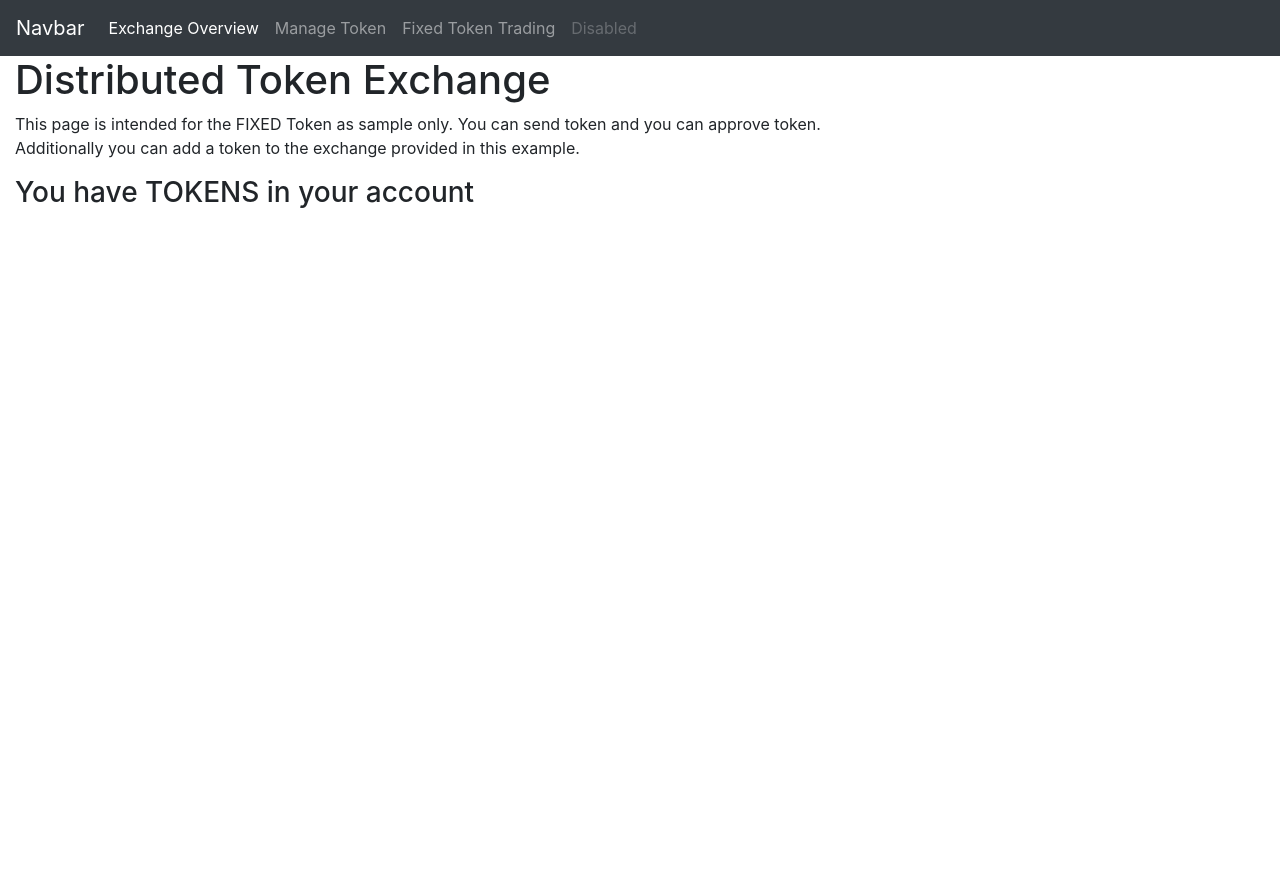
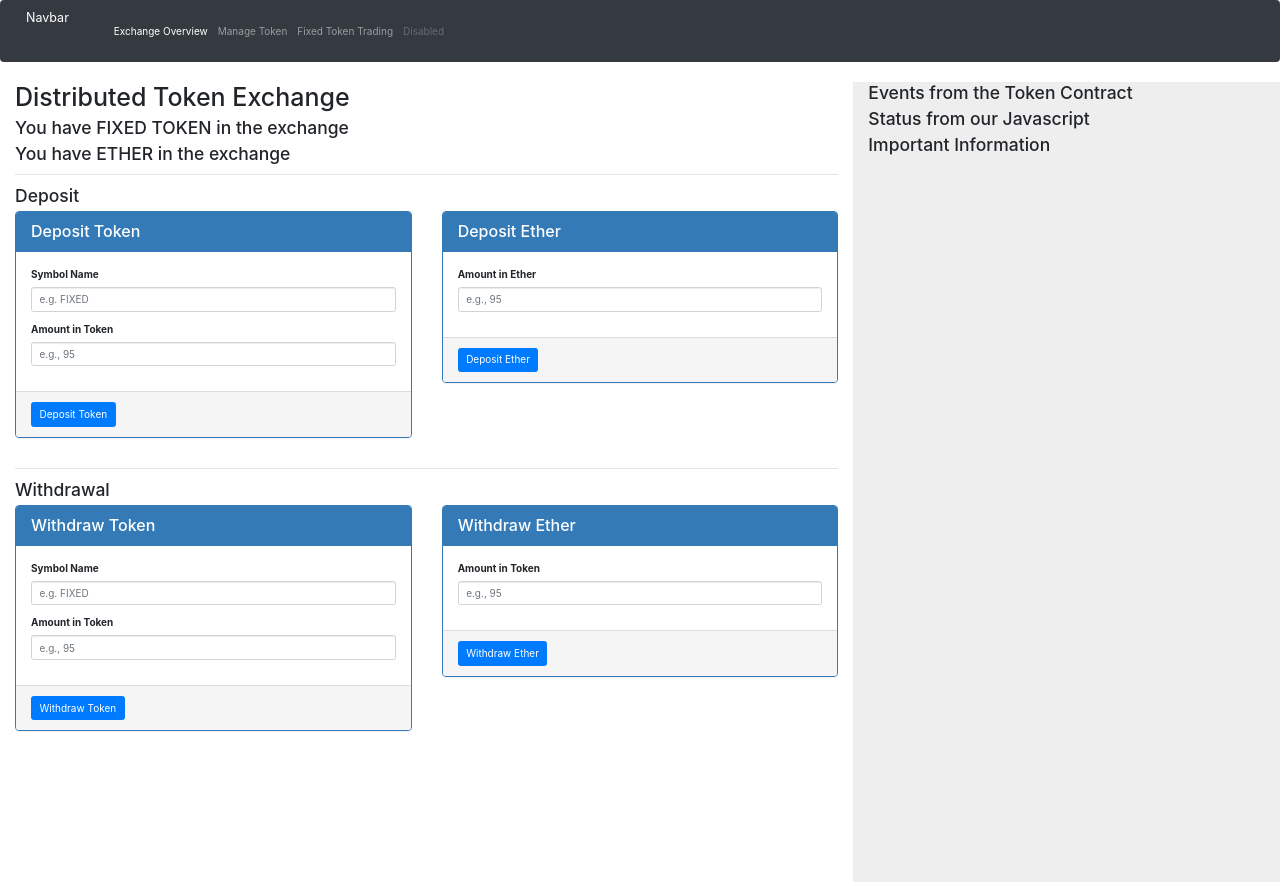
Before and after one commit to yattishr/tokenexchange, a website: page app/index.html in a window 1280 px wide. Before the commit the page ends 800 px from the top, so only its background shows below. Drawn offline with nearby package versions, Linux system fonts and the light colour scheme; files that its build step writes are made by us from their sources; files whose address does not match are found by name.

Commit message:
pushing latest updates and changes to index.html page

```diff
--- a/app/index.html
+++ b/app/index.html
@@ -5,8 +5,11 @@
     <meta name="viewport" content="width=device-width, initial-scale=1, maximum-scale=1, user-scalable=no">
     <script src="./app.js"></script>
     <!-- Bootstrap -->
+    <link href="app/stylesheets/bootstrap.min.css" rel="stylesheet">
+    <!-- Bootstrap -->
     <link rel="stylesheet" href="https://stackpath.bootstrapcdn.com/bootstrap/4.1.1/css/bootstrap.min.css" integrity="sha384-WskhaSGFgHYWDcbwN70/dfYBj47jz9qbsMId/iRN3ewGhXQFZCSftd1LZCfmhktB" crossorigin="anonymous">
 </head>
+
 <body>
 
   <nav class="navbar navbar-expand-lg navbar-dark bg-dark">
@@ -32,23 +35,128 @@
     </div>
   </nav>
 
- <div class="container-fluid">
+  <div class="container-fluid">
       <div class="row">
-        <div class="col-lg-8">
-          <h1>Distributed Token Exchange</h1>
-          <p>This page is intended for the FIXED Token as sample only. You can send token and you can approve token.
-              <br/>
-              Additionally you can add a token to the exchange provided in this example.</p>
-          <h3>You have <span class="black"><span id="balanceTokenInToken"></span> TOKENS</span> in your account</h3>
-          <br>
-        </div>
+          <div class="col-lg-8">
+
+              <h1>Distributed Token Exchange</h1>
+              <h3>You have <span class="black"><span id="balanceTokenInExchange"></span> FIXED TOKEN</span> in the
+                  exchange</h3>
+              <h3>You have <span class="black"><span id="balanceEtherInExchange"></span> ETHER</span> in the exchange</h3>
+
+              <hr />
+              <h3>Deposit</h3>
+              <div class="row">
+                  <div class="col-lg-6">
+
+                      <div class="panel panel-default panel-primary">
+                          <div class="panel-heading">
+                              <h3 class="panel-title">Deposit Token</h3>
+                          </div>
+                          <div class="panel-body">
+                            <form>
+                                 <div class="form-group">
+                                     <label for="inputNameDepositToken">Symbol Name</label>
+                                     <input type="text" name="inputNameDepositToken" class="form-control"
+                                            id="inputNameDepositToken" placeholder="e.g. FIXED">
+                                 </div>
+                                 <div class="form-group">
+                                     <label for="inputAmountDepositToken">Amount in Token</label>
+                                     <input type="number" name="inputAmountDepositToken" class="form-control"
+                                            id="inputAmountDepositToken" placeholder="e.g., 95">
+                                 </div>
+                            </form>
+                          </div>
+                           <div class="panel-footer">
+                             <button type="button" class="btn btn-primary" onclick="App.depositToken();return false;">
+                               Deposit Token
+                            </button>
+                           </div>
+                      </div>
+                  </div>
+                  <div class="col-lg-6">
+                      <div class="panel panel-default panel-primary">
+                          <div class="panel-heading">
+                              <h3 class="panel-title">Deposit Ether</h3>
+                          </div>
+                          <div class="panel-body">
+                              <form>
+                                  <div class="form-group">
+                                      <label for="inputAmountDepositEther">Amount in Ether</label>
+                                      <input type="number" name="inputAmountDepositEther" class="form-control"
+                                             id="inputAmountDepositEther" placeholder="e.g., 95">
+                                  </div>
+                              </form>
+                          </div>
+                           <div class="panel-footer">
+                             <button type="button" class="btn btn-primary" onclick="App.depositEther();return false;">Deposit
+                               Ether
+                             </button>
+                           </div>
+                      </div>
+                  </div>
+              </div>
+              <hr />
+              <h3>Withdrawal</h3>
+              <div class="row">
+                  <div class="col-lg-6">
+                      <div class="panel panel-default panel-primary">
+                          <div class="panel-heading">
+                              <h3 class="panel-title">Withdraw Token</h3>
+                          </div>
+                          <div class="panel-body">
+                              <form>
+                                  <div class="form-group">
+                                      <label for="inputNameWithdrawalToken">Symbol Name</label>
+                                      <input type="text" name="inputNameWithdrawalToken" class="form-control"
+                                             id="inputNameWithdrawalToken" placeholder="e.g. FIXED">
+                                  </div>
+                                  <div class="form-group">
+                                      <label for="inputAmountWithdrawalToken">Amount in Token</label>
+                                      <input type="number" name="inputAmountWithdrawalToken" class="form-control"
+                                             id="inputAmountWithdrawalToken" placeholder="e.g., 95">
+                                  </div>
+                              </form>
+                          </div>
+                          <div class="panel-footer">
+                                <button type="button" class="btn btn-primary" onclick="App.withdrawToken();return false;">
+                                    Withdraw Token
+                                </button>
+                          </div>
+                      </div>
+                  </div>
+                  <div class="col-lg-6">
+                    <div class="panel panel-default panel-primary">
+                      <div class="panel-heading">
+                          <h3 class="panel-title">Withdraw Ether</h3>
+                      </div>
+                      <div class="panel-body">
+                          <form>
+                              <div class="form-group">
+                                  <label for="inputAmountWithdrawalEther">Amount in Token</label>
+                                  <input type="number" name="inputAmountWithdrawalEther" class="form-control"
+                                         id="inputAmountWithdrawalEther" placeholder="e.g., 95">
+                              </div>
+                          </form>
+                      </div>
+                      <div class="panel-footer">
+                           <button type="button" class="btn btn-primary" onclick="App.withdrawEther();return false;">
+                               Withdraw Ether
+                           </button>
+                      </div>
+                    </div>
+                  </div>
+              </div>
+          </div>
+             <div class="col-lg-4" style="background-color: #eee; min-height: 100vh;">
+                 <h3>Events from the Token Contract</h3>
+                 <div id="tokenEvents"></div>
+                 <h3>Status from our Javascript</h3>
+                 <span id="status"></span>
+                 <h3>Important Information</h3>
+                 <span id="importantInformation"></span>
+             </div>
       </div>
- </div>
-
- <script type="text/javascript">
-   window.addEventListener('load', function () {
-       App.initManageToken();
-   });
- </script>
+  </div>
 </body>
 </html>
```
Also changed, not shown: build/contracts/ApproveAndCallFallBack.json, build/contracts/ConvertLib.json, build/contracts/ERC20Interface.json, build/contracts/FixedSupplyToken.json, build/contracts/MetaCoin.json, build/contracts/Migrations.json, build/contracts/Owned.json, build/contracts/SafeMath.json, build/contracts/owned.json.
